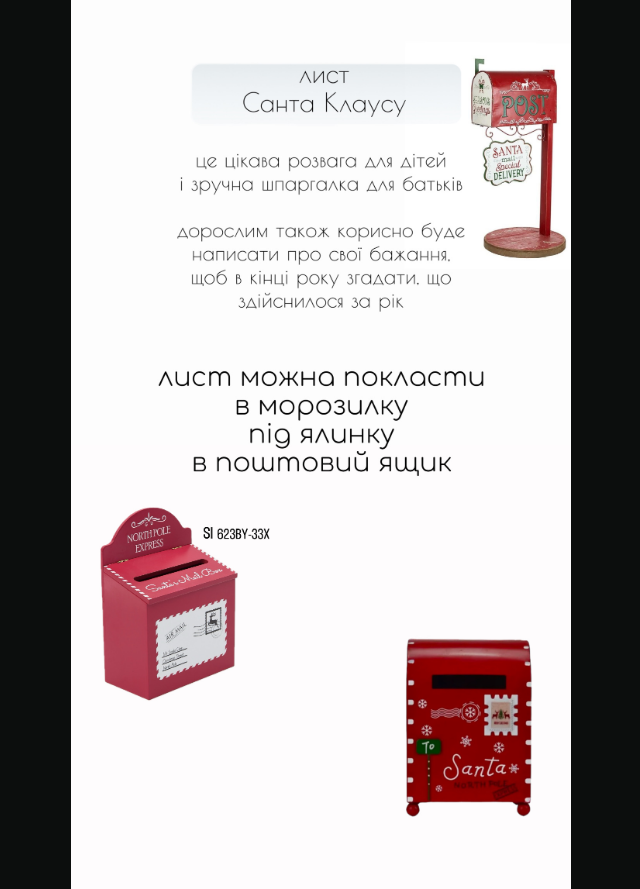
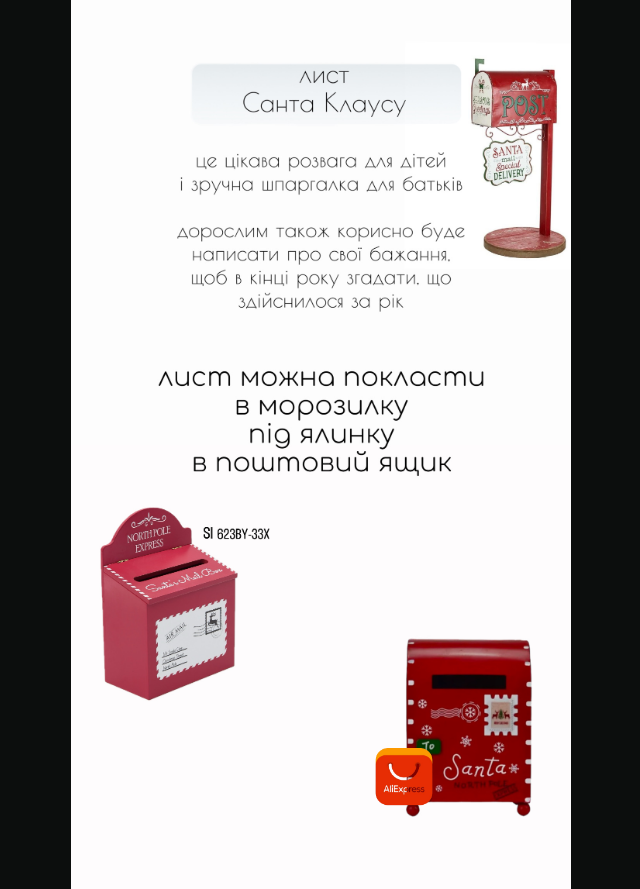
Before and after one commit to Kirsh95/advent-calendar, a plain HTML site: page santa.html in a window 1280 px wide. Shown: the whole page, without its empty margins (319-959 px from the left). Drawn offline with Linux system fonts and the light colour scheme.

Commit message:
Update santa.html

```diff
--- a/santa.html
+++ b/santa.html
@@ -11,6 +11,9 @@
     <div class="advent">
         <div class="santa">
             <img src="img/santa/IMG_7512.JPG" alt="">
+            <a href="https://vi.aliexpress.com/item/1005007805301376.html?srcSns=sns_Copy&spreadType=socialShare&bizType=ProductDetail&social_params=60900699762&aff_fcid=2690f0546b074eaf86131c6d60659f23-1733350234762-07729-_EHf44la&tt=MG&aff_fsk=_EHf44la&aff_platform=default&sk=_EHf44la&aff_trace_key=2690f0546b074eaf86131c6d60659f23-1733350234762-07729-_EHf44la&shareId=60900699762&businessType=ProductDetail&platform=AE&terminal_id=2be7293f947741b6aac45d16d079b109&afSmartRedirect=y">
+                <img src="img/movie/avqm8dwg5-removebg-preview.png" alt="">
+            </a>
          </div>
     </div>
 </body>
```
